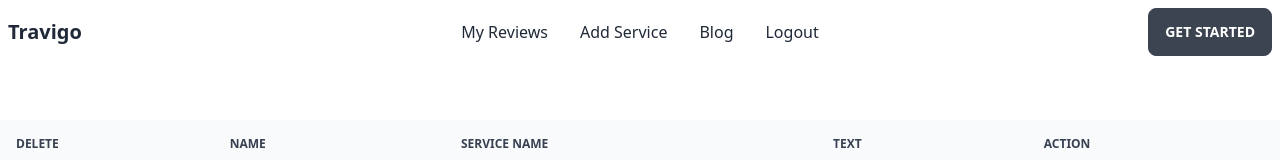
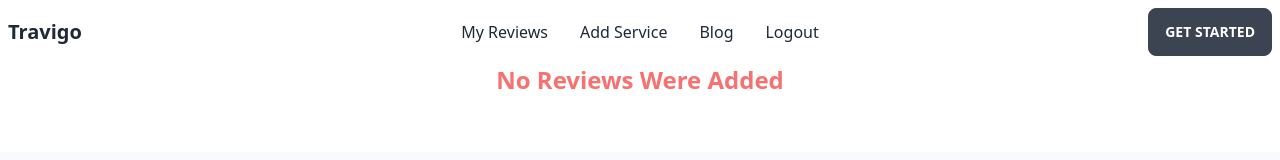
Before and after one commit to Istiakahmed180/service-review-client, a React (Create React App) app: page /reviews in a window 1280 px wide. Shown: the top 160 px of the page. Built offline with nearby package versions, Linux system fonts and the light colour scheme; no server answers; sample sign-in values are in the browser's storage.

Commit message:
spinner added private route and toast added

```diff
--- a/src/Pages/Review/ReviewsInfo.js
+++ b/src/Pages/Review/ReviewsInfo.js
@@ -40,6 +40,9 @@ const ReviewsInfo = () => {
   };
   return (
     <div>
+      <h1 className="text-center text-red-400 font-semibold text-2xl">
+        {reviews.length === 0 && "No Reviews Were Added"}
+      </h1>
       <ToastContainer />
       <div className="overflow-x-auto relative shadow-md sm:rounded-lg my-10">
         <div className="flex justify-between items-center pb-4 bg-white dark:bg-gray-900"></div>
--- a/src/Routes/PrivateRoute.js
+++ b/src/Routes/PrivateRoute.js
@@ -6,7 +6,11 @@ const PrivateRoute = ({ children }) => {
   const { user, loading } = useContext(AuthContext);
   const location = useLocation();
   if (loading) {
-    return <div>Loding ....</div>;
+    return (
+      <div className="flex justify-center my-10">
+        <div className="w-12 h-12 text-center  border-4 border-dashed rounded-full animate-spin border-red-500"></div>
+      </div>
+    );
   }
   if (user) {
     return children;
```
